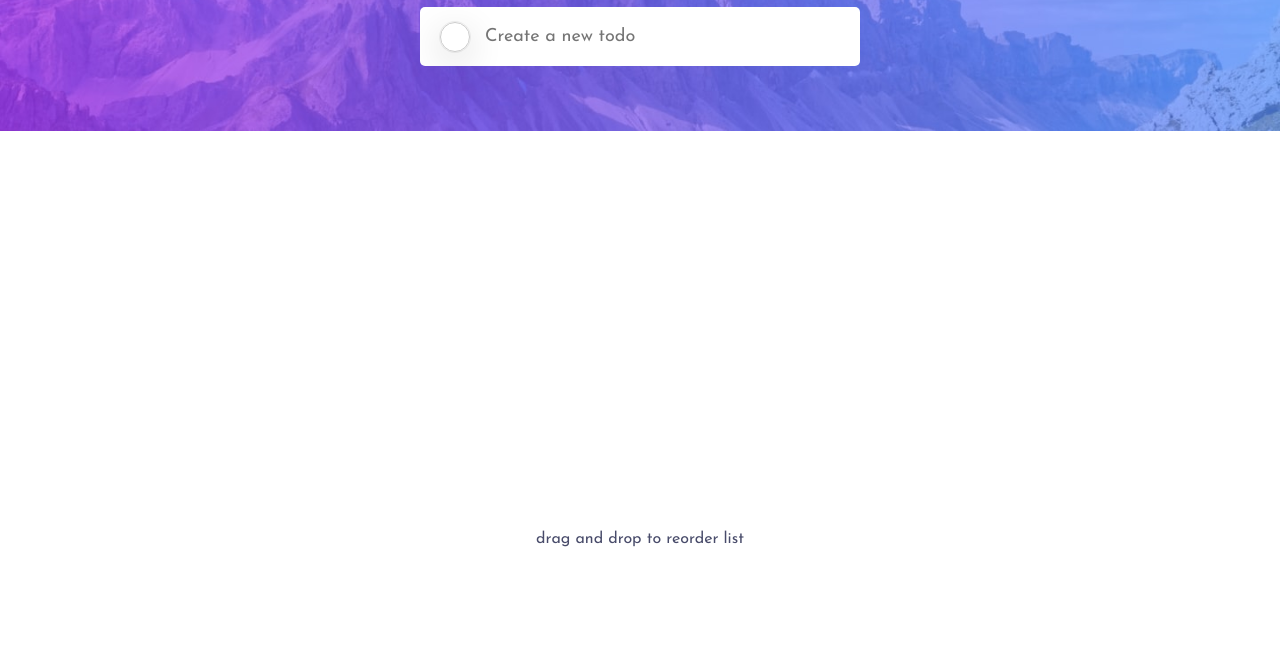
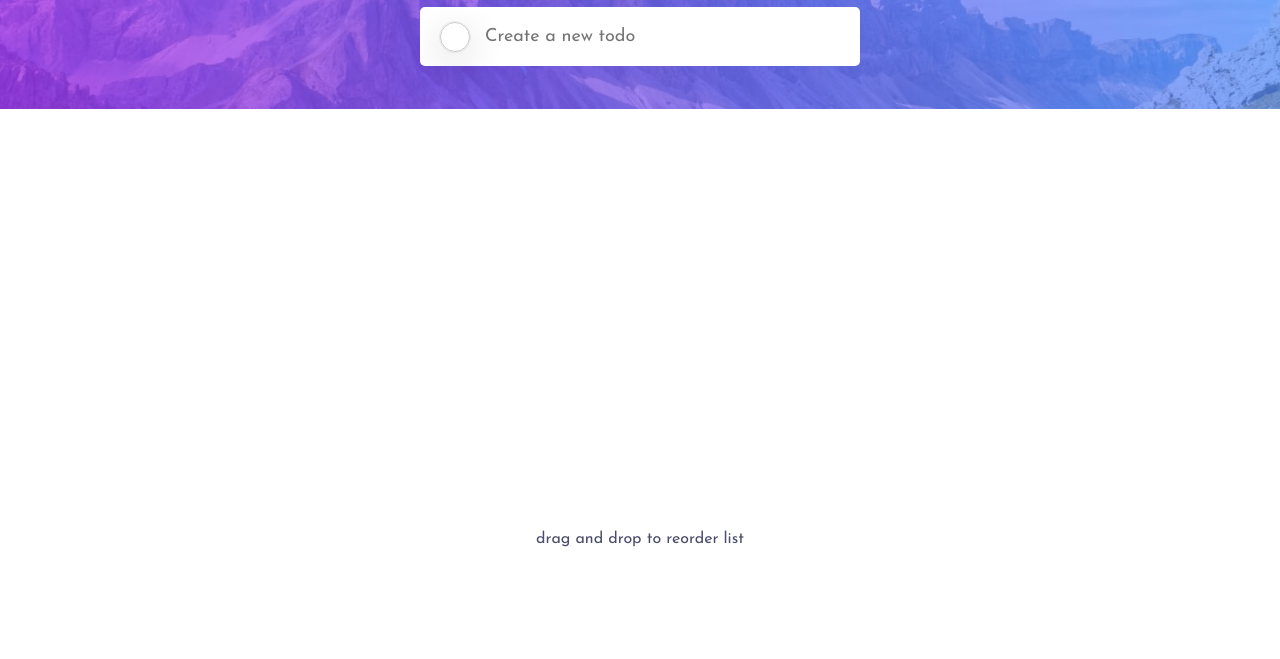
Before and after one commit to saher2nasef/Tasks, a plain HTML site: page index.html in a window 1280 px wide. Shown: the part 141-800 px from the top of the page. Drawn offline with Linux system fonts and the light colour scheme.

Commit message:
Add files via upload

```diff
--- a/css/index.css
+++ b/css/index.css
@@ -44,7 +44,7 @@ body {
   background-image: url("../images/bg-desktop-light.jpg");
   background-repeat: no-repeat;
   background-position: center 0;
-  background-size: 100% 34vh;
+  background-size: 100% 250px;
   display: flex;
   align-items: flex-start;
   justify-content: center;
```
